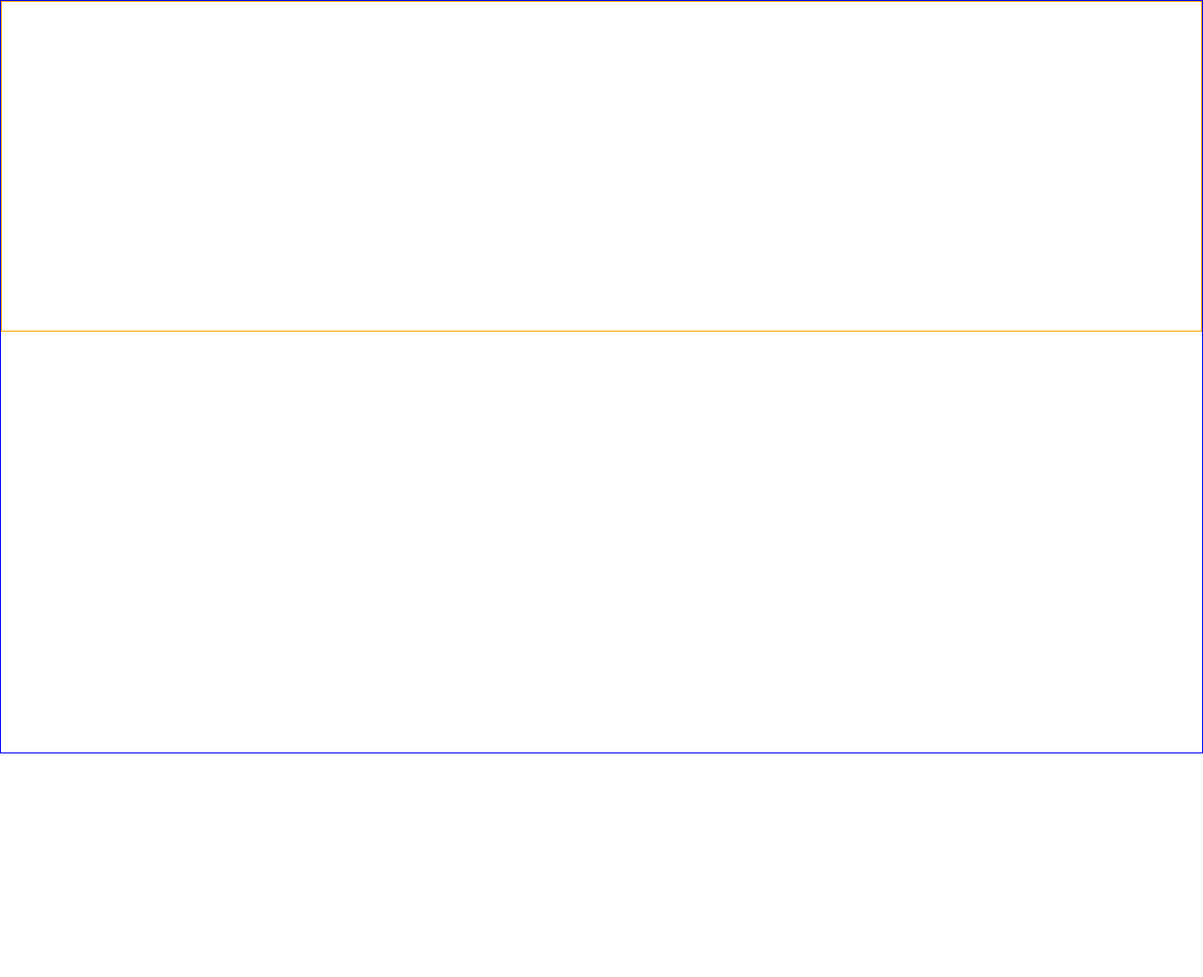
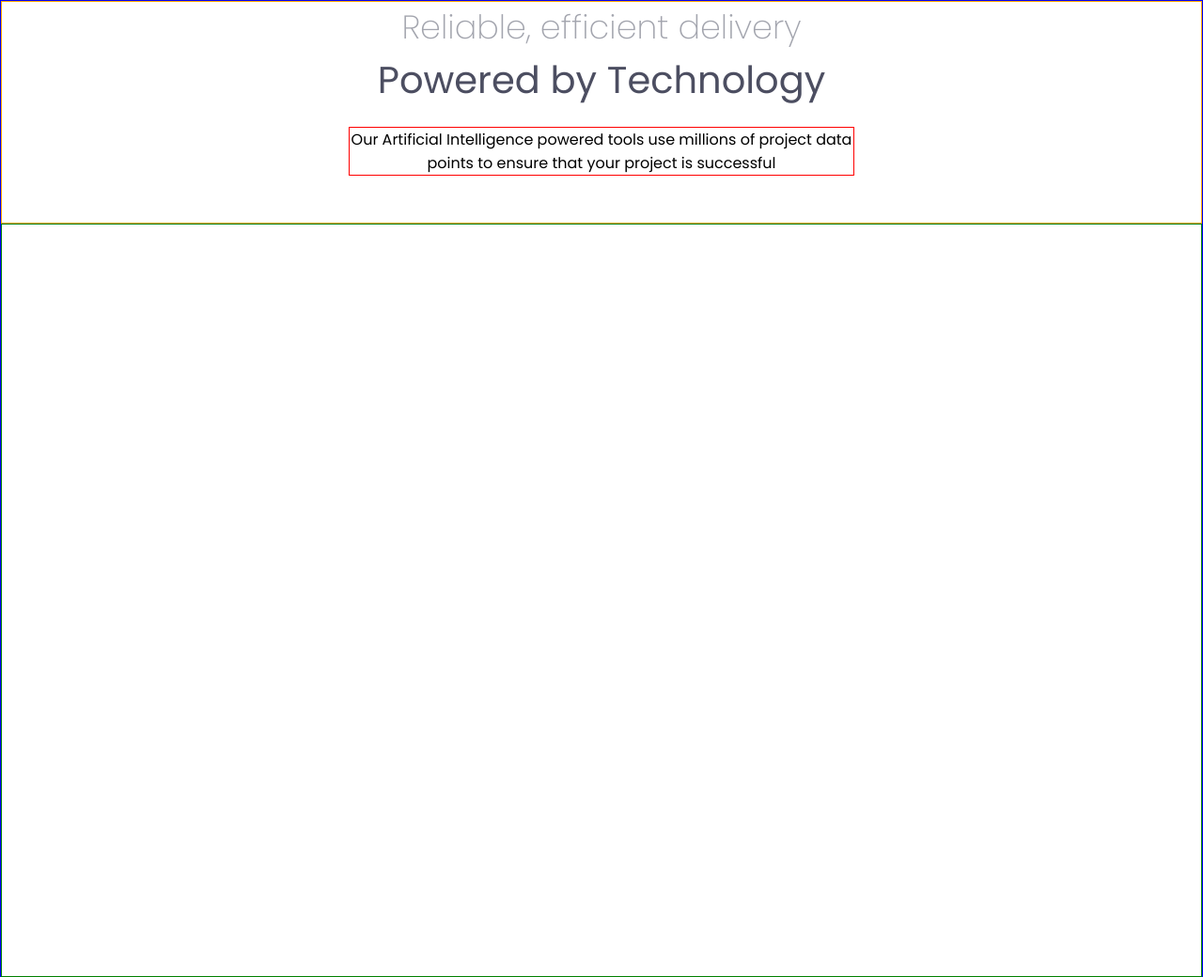
Before and after one commit to Si1entERA/Four-card-feature-section, a plain HTML site: page index.html in a window 1280 px wide. Shown: the whole page at 94% size. Before the commit the page ends 802 px from the top, so only its background shows below. Drawn offline with Linux system fonts and the light colour scheme.

Commit message:
added google font in index and styled top section

```diff
--- a/index.html
+++ b/index.html
@@ -2,22 +2,35 @@
 <html lang="en">
 <head>
   <meta charset="UTF-8">
-  <meta name="viewport" content="width=device-width, initial-scale=1.0"> <!-- displays site properly based on user's device -->
+
+  <meta name="description" content="sections of the products key features">
+  <!-- displays site properly based on user's device -->
+  <meta name="viewport" content="width=device-width, initial-scale=1.0">
 
   <link rel="icon" type="image/png" sizes="32x32" href="./images/favicon-32x32.png">
 
   <link rel="stylesheet" href="style.css">
 
+  <!-- GOOGLE FONT -->
+  <link rel="preconnect" href="https://fonts.googleapis.com">
+  <link rel="preconnect" href="https://fonts.gstatic.com" crossorigin>
+  <link href="https://fonts.googleapis.com/css2?family=Poppins:ital,wght@0,100;0,200;0,300;0,400;0,500;0,600;0,700;0,800;0,900;1,100;1,200;1,300;1,400;1,500;1,600;1,700;1,800;1,900&display=swap" rel="stylesheet">
+
   <title>Frontend Mentor | Four card feature section</title>
 
-  <!-- Feel free to remove these styles or customise in your own stylesheet 👍 -->
-  <style>
-
-  </style>
 </head>
 <body>
   <main>
-    <section class="top"></section>
+    <section class="top">
+      <h1>Reliable, efficient delivery</h1>
+      <h1>Powered by Technology</h1>
+      <p>
+        Our Artificial Intelligence powered tools use millions of project data points
+        to ensure that your project is successful
+      </p>
+    </section>
+
+    <section class="grid-container"></section>
   </main>
 
 
@@ -26,11 +39,7 @@
 
 
 <!--
-  Reliable, efficient delivery
-  Powered by Technology
 
-  Our Artificial Intelligence powered tools use millions of project data points
-  to ensure that your project is successful
 
   Supervisor
   Monitors activity to identify project roadblocks
--- a/style.css
+++ b/style.css
@@ -1,26 +1,29 @@
 *{
   .attribution { font-size: 11px; text-align: center; }
   .attribution a { color: hsl(228, 45%, 44%); }
+  font-family: "Poppins", sans-serif;
+  margin: 0;
 }
 
 :root{
   /* Primary */
 
---Red: hsl(0, 78%, 62%)
---Cyan: hsl(180, 62%, 55%)
---Orange: hsl(34, 97%, 64%)
---Blue: hsl(212, 86%, 64%)
+--Red: hsl(0, 78%, 62%);
+--Cyan: hsl(180, 62%, 55%);
+--Orange: hsl(34, 97%, 64%);
+--Blue: hsl(212, 86%, 64%);
 
 /* Neutral */
 
---Very-Dark-Blue: hsl(234, 12%, 34%)
---Grayish-Blue: hsl(229, 6%, 66%)
---Very-Light Gray: hsl(0, 0%, 98%)
+--Very-Dark-Blue: hsl(234, 12%, 34%);
+--Grayish-Blue: hsl(229, 6%, 66%);
+--Very-Light-Gray: hsl(0, 0%, 98%);
 }
 
 body{
   margin: 0;
   padding: 0;
+  height: 100%;
 }
 
 main{
@@ -30,5 +33,40 @@ main{
 
 .top{
   border: 1px solid orange;
-  height: 350px;
+  display: flex;
+  flex-direction: column;
+  justify-content: center;
+  align-items: center;
+  /* min-height: 60vh; */
+  text-align: center;
 }
+
+h1{
+  padding: 0;
+  margin: 0;
+  font-size: 40px;
+  font-weight: 400;
+  color: var(--Very-Dark-Blue);
+}
+
+.top h1:nth-of-type(1){
+  font-size: 35px;
+  font-weight: 200;
+  color: var(--Grayish-Blue);
+}
+
+.top p {
+  border: 1px solid red;
+  max-width: 42%;
+  padding: 0 0 0 0;
+  margin: 20px 0 50px 0;
+}
+
+.grid-container{
+  border: 1px solid green;
+  max-height: 100vh;
+  overflow: hidden;
+  display: grid;
+  grid-template-columns: repeat(auto-fill, minmax(50px, 1fr));
+  grid-template-rows: repeat(auto-fill, minmax(50px, 1fr));
+}
```
